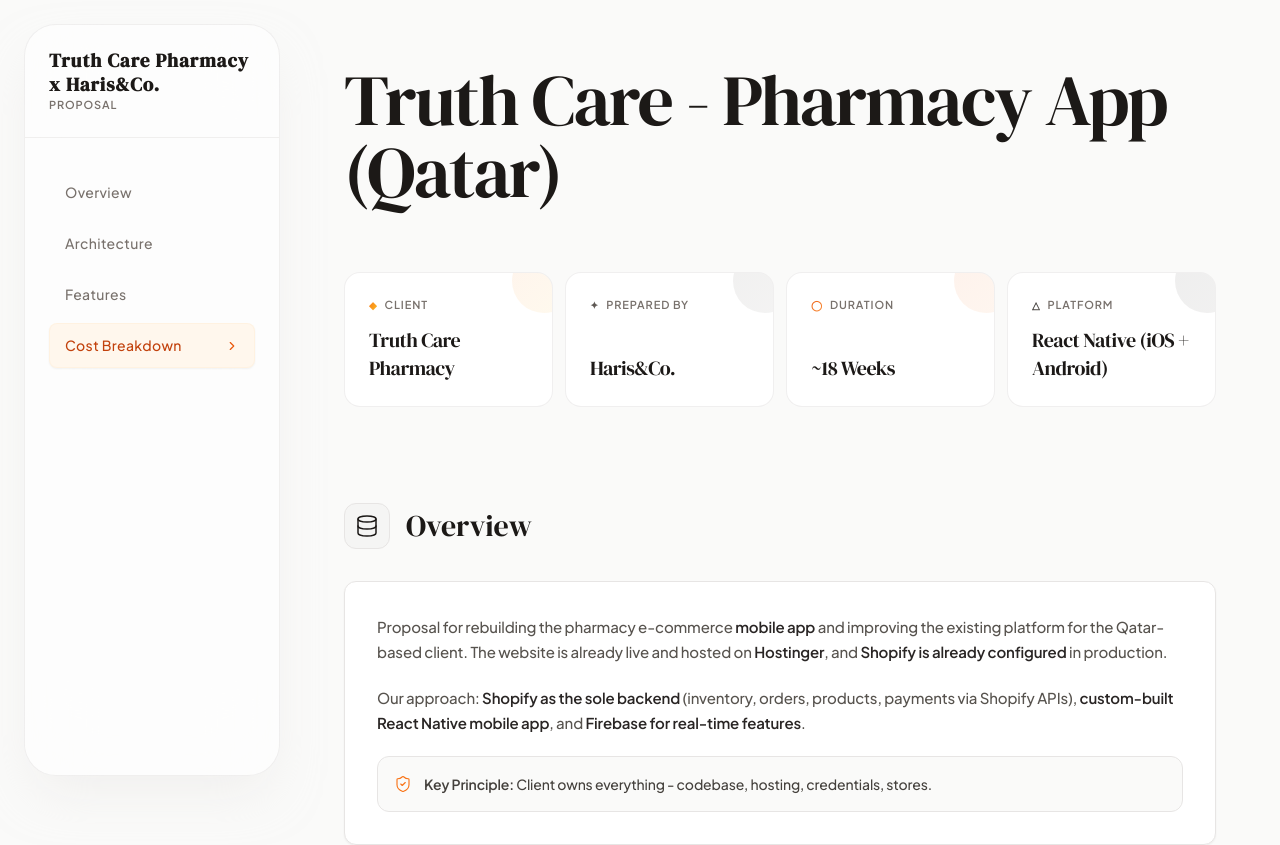
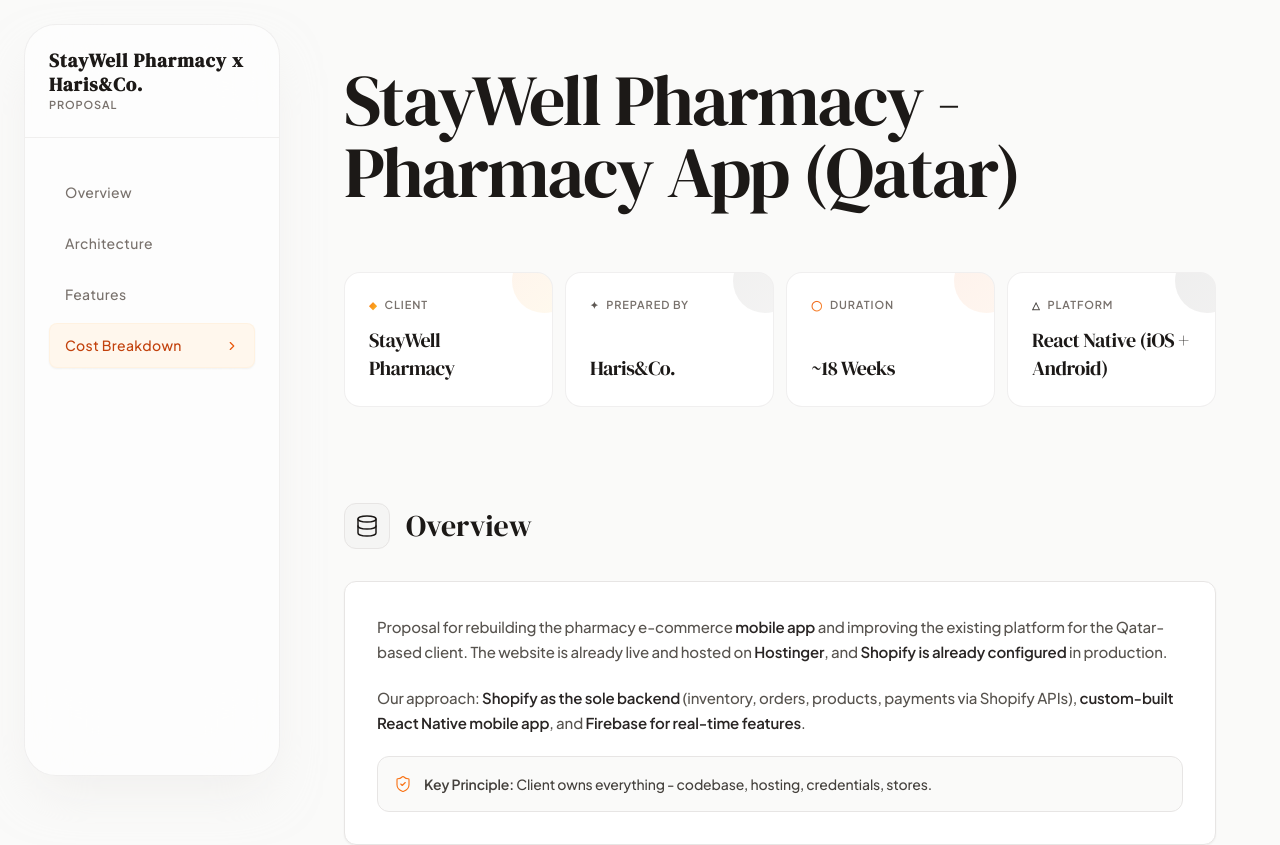
Before and after one commit to SatadalMazumdar/Truth-Care-Pharmacy, a React (Vite) app: page / in a window 1280 px wide. Shown: the top 845 px of the page. Built offline with nearby package versions, Linux system fonts and the light colour scheme.

Commit message:
StayWell Pharmacy text changes

```diff
--- a/components/Layout.tsx
+++ b/components/Layout.tsx
@@ -46,7 +46,7 @@ const Layout: React.FC<LayoutProps> = ({ children }) => {
     <div className="flex flex-col h-full w-full">
       <div className="p-6 border-b border-stone-200/60">
         <div>
-          <h1 className="font-semibold text-stone-900 leading-tight font-serif text-[19px] tracking-[1px]">Truth Care Pharmacy x Haris&Co.</h1>
+          <h1 className="font-semibold text-stone-900 leading-tight font-serif text-[19px] tracking-[1px]">StayWell Pharmacy x Haris&Co.</h1>
           <p className={labelText}>Proposal</p>
         </div>
       </div>
@@ -93,7 +93,7 @@ const Layout: React.FC<LayoutProps> = ({ children }) => {
       {/* Mobile Header */}
       <div className="md:hidden bg-white/80 backdrop-blur-md border-b border-stone-200 p-4 sticky top-0 z-50 flex justify-between items-center shadow-sm">
         <div className="font-semibold text-stone-800 flex items-center gap-2">
-          <span className="font-serif tracking-[1px]">Truth Care Pharmacy x Haris&Co.</span>
+          <span className="font-serif tracking-[1px]">StayWell Pharmacy x Haris&Co.</span>
         </div>
         <button
           onClick={() => setIsMobileMenuOpen(!isMobileMenuOpen)}
--- a/constants.ts
+++ b/constants.ts
@@ -2,14 +2,14 @@ import { CostItem, ProposalData } from './types';
 
 export const PROPOSAL_CONTENT: ProposalData = {
   meta: {
-    client: "Truth Care Pharmacy",
-    project: "Truth Care - Pharmacy App (Qatar)",
+    client: "StayWell Pharmacy",
+    project: "StayWell Pharmacy - Pharmacy App (Qatar)",
     platform: "React Native (iOS + Android)",
     preparedBy: "Haris&Co.",
     totalDuration: "~18 Weeks",
     totalInvestment: "USD TBD"
   },
-  executiveSummary: `This proposal covers the rebuilding of Truth Care Pharmacy's e-commerce mobile app and improving the existing platform for the Qatar-based client. The website is already live and hosted on Hostinger, and Shopify is already configured in production.
+  executiveSummary: `This proposal covers the rebuilding of StayWell Pharmacy's e-commerce mobile app and improving the existing platform for the Qatar-based client. The website is already live and hosted on Hostinger, and Shopify is already configured in production.
 
 Our approach: Shopify as the sole backend (inventory, orders, products, payments via Shopify APIs), a custom-built React Native mobile app, and Firebase for real-time features (push notifications, analytics, auth, remote config). The existing website continues as-is with targeted improvements.
 
--- a/index.html
+++ b/index.html
@@ -5,7 +5,7 @@
   <meta charset="UTF-8" />
   <meta name="viewport" content="width=device-width, initial-scale=1.0" />
   <link rel="icon" type="image/png" href="/favicon.png" />
-  <title>Truth Care Pharmacy Proposal</title>
+  <title>StayWell Pharmacy Proposal</title>
   <script src="https://cdn.tailwindcss.com"></script>
   <style>
     @import url('https://fonts.googleapis.com/css2?family=DM+Serif+Display:ital@0;1&family=Plus+Jakarta+Sans:wght@400;500;600&display=swap');
--- a/metadata.json
+++ b/metadata.json
@@ -1,5 +1,5 @@
 {
-  "name": "Truth Care Pharmacy Proposal",
-  "description": "Project proposal for Truth Care Pharmacy: Mobile App Development",
+  "name": "StayWell Pharmacy Proposal",
+  "description": "Project proposal for StayWell Pharmacy: Mobile App Development",
   "requestFramePermissions": []
 }
```
Also changed, not shown: 1 other file (tests, documents, lock files or other folders).
